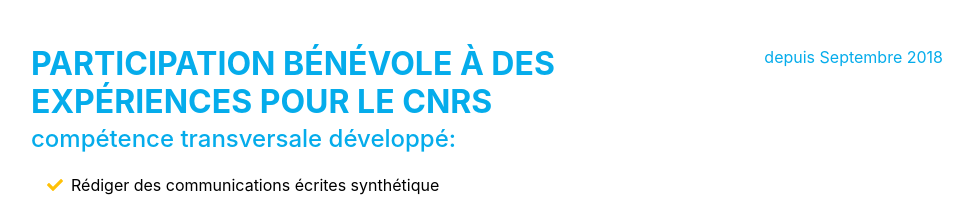
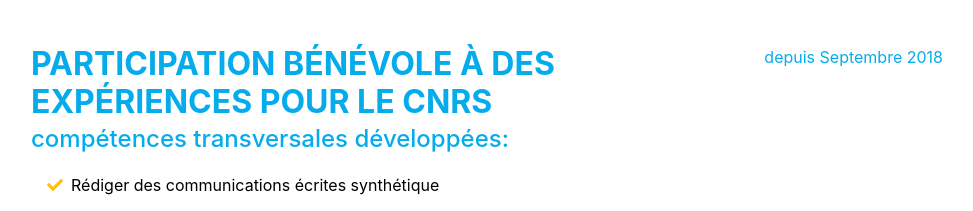
Before and after one commit to LinaIsl/Candidature-IA, a plain HTML site: page index.html in a window 1280 px wide. Shown: the part 3120-3331 px from the top of the page, without its empty margins (289-1262 px from the left). Drawn offline with nearby package versions, Linux system fonts and the light colour scheme; a web font is replaced by a local one.

Commit message:
Update index.html

```diff
--- a/index.html
+++ b/index.html
@@ -214,7 +214,7 @@
                         <div class="flex-grow-1">
                             <h3 class="mb-0" style="color:#05aceb;">participation bénévole à des expériences pour le CNRS</h3>
                             <div class="subheading mb-3" style="color:#05aceb;;text-transform: none;">
-                                compétence transversale développé:</div>
+                                compétences transversales développées:</div>
                                 <ul class="fa-ul mb-0" >
                                     <li style="color: black;"><span class="fa-li"><i class="fas fa-check text-warning"></i></span>
                                         Rédiger des communications écrites synthétique
```
